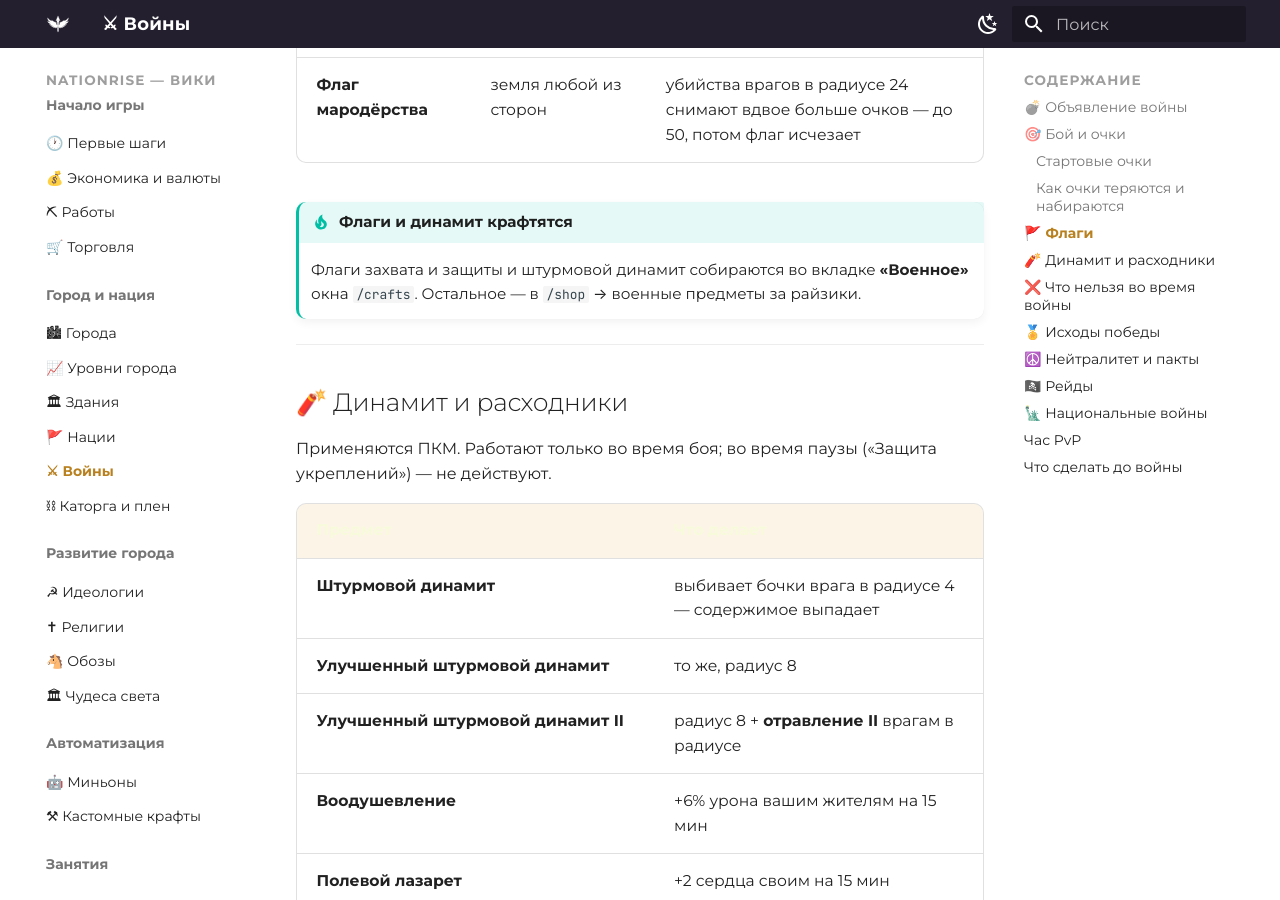
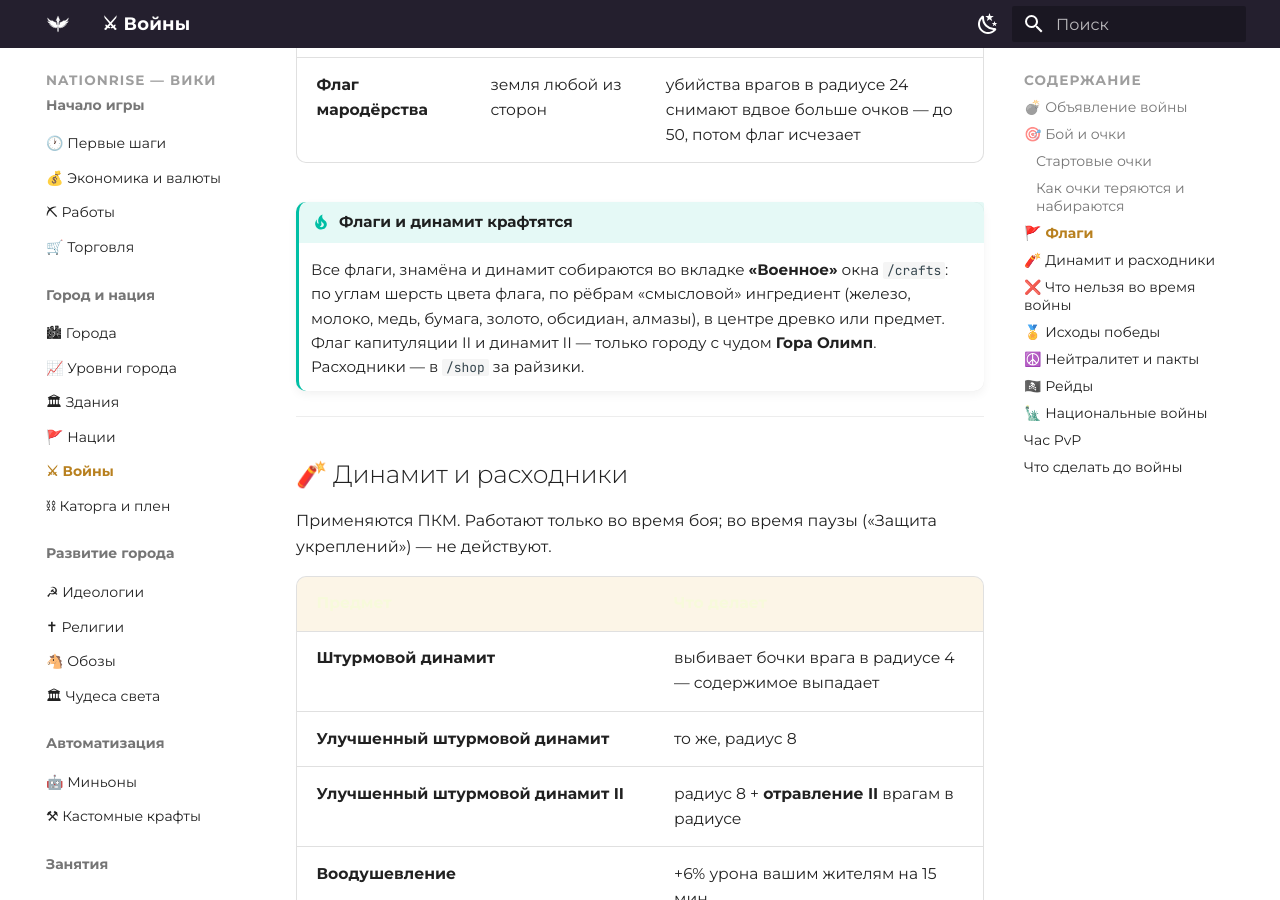
Before and after one commit to zixSSSed/NationRise-Wiki-RU, an MkDocs documentation site: the page built from docs/war.md, in a window 1280 px wide and 900 px high, scrolled down 3803 px. Built offline with MkDocs 1.6.1 and Material for MkDocs 9.7.7, drawn with Linux system fonts in a browser that asks for light colours.

Commit message:
Акрополь +150, крафты военных предметов

```diff
--- a/docs/war.md
+++ b/docs/war.md
@@ -93,8 +93,10 @@
 | **Флаг мародёрства** | земля любой из сторон | убийства врагов в радиусе 24 снимают вдвое больше очков — до 50, потом флаг исчезает |
 
 !!! tip "Флаги и динамит крафтятся"
-    Флаги захвата и защиты и штурмовой динамит собираются во вкладке **«Военное»** окна
-    `/crafts`. Остальное — в `/shop` → военные предметы за райзики.
+    Все флаги, знамёна и динамит собираются во вкладке **«Военное»** окна `/crafts`:
+    по углам шерсть цвета флага, по рёбрам «смысловой» ингредиент (железо, молоко, медь,
+    бумага, золото, обсидиан, алмазы), в центре древко или предмет. Флаг капитуляции II и
+    динамит II — только городу с чудом **Гора Олимп**. Расходники — в `/shop` за райзики.
 
 ---
 
```
Also changed, not shown: other parts of docs/war.md (+1 -1 lines), docs/wonders.md (+1 -1 lines).
